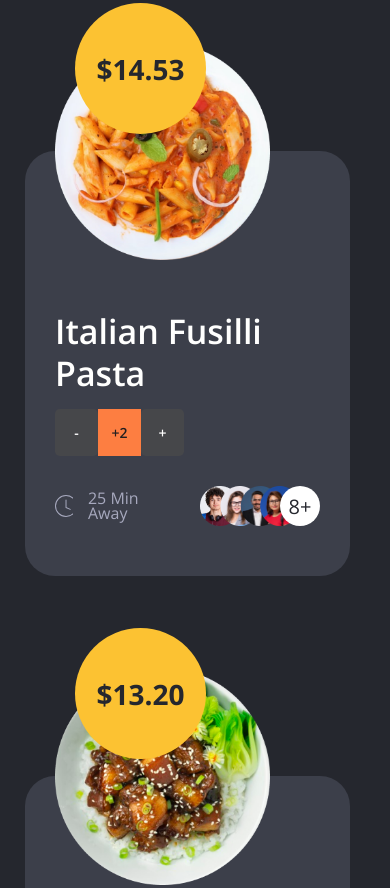
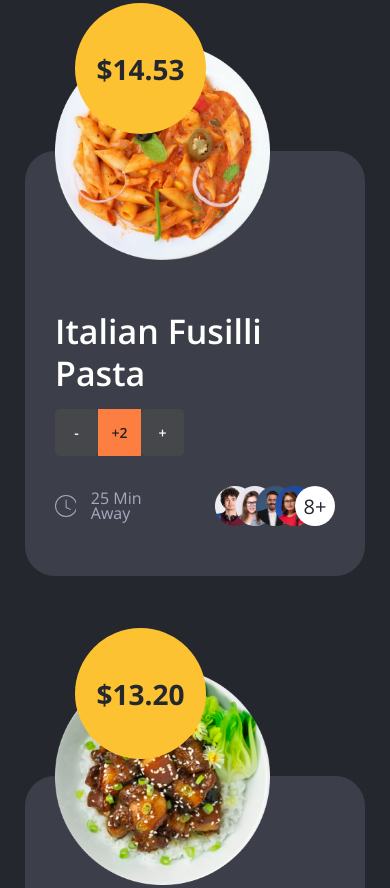
Before and after one commit to Sireus/foodhub.github.io, a website: page app/index.html in a window 390 px wide. Shown: the part 5711-6599 px from the top of the page. Drawn offline with nearby package versions, Linux system fonts and the light colour scheme; files that its build step writes are made by us from their sources; files whose address does not match are found by name.

Commit message:
Adaptive CSS

```diff
--- a/app/scss/_media.scss
+++ b/app/scss/_media.scss
@@ -321,6 +321,10 @@
         align-items: center;
     }
 
+    .popular_block:not(:last-child) {
+        margin-right: 0;
+    }
+
     .download_title {
         font-size: 28px;
         max-width: 100%;
```
